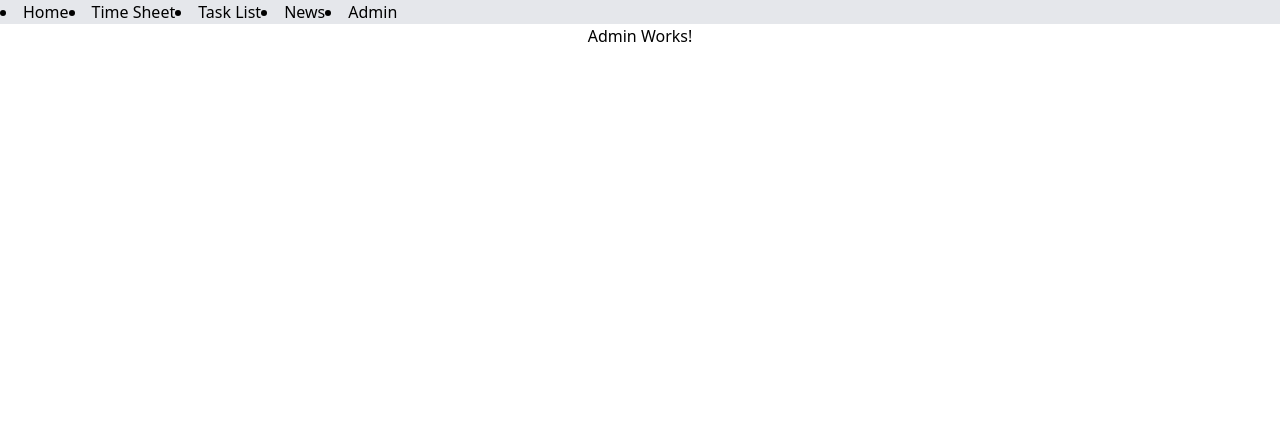
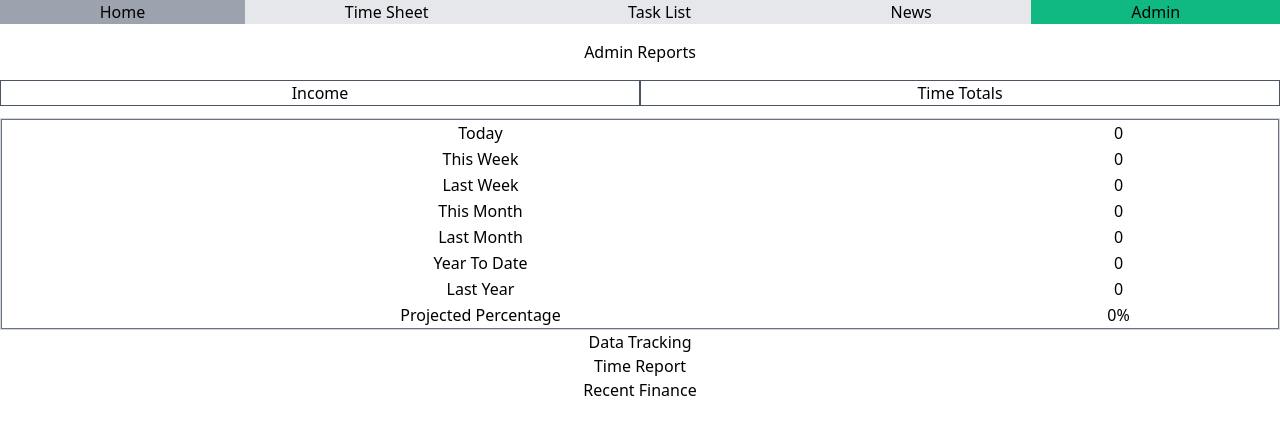
Before and after one commit to brycealbertazzi/OMAlbertazzi, a React (Create React App) app: page /admin in a window 1280 px wide. Shown: the top 434 px of the page. Built offline with nearby package versions, Linux system fonts and the light colour scheme.

Commit message:
Admin page progress, folder route restructure

```diff
--- a/package.json
+++ b/package.json
@@ -14,7 +14,7 @@
     "web-vitals": "^1.1.2"
   },
   "scripts": {
-    "start": "craco start",
+    "server": "craco start",
     "build": "craco build",
     "test": "craco test",
     "eject": "react-scripts eject"
--- a/src/App.js
+++ b/src/App.js
@@ -3,10 +3,10 @@ import React, { Fragment } from 'react';
 import { Navbar } from './components/Navbar';
 import { BrowserRouter as Router, Switch, Route } from 'react-router-dom';
 import { Home } from './components/Home';
-import { TimeSheet } from './components/TimeSheet';
-import { TaskList } from './components/TaskList';
-import { News } from './components/News';
-import { Admin } from './components/Admin';
+import { TimeSheet } from './components/time-sheet/TimeSheet';
+import { TaskList } from './components/task-list/TaskList';
+import { News } from './components/news/News';
+import { Admin } from './components/admin/Admin';
 
 const App = () => {
   return (
@@ -14,7 +14,7 @@ const App = () => {
       <Router>
         <Fragment>
             <Navbar></Navbar>
-            <div className="container">
+            <div>
                 <Switch>
                 {/* Home, Time Sheet, Task List, News, Admin */}
                     <Route exact path='/' component={Home}></Route>
--- a/src/components/Admin.js
+++ /dev/null
@@ -1,9 +0,0 @@
-import React from 'react'
-
-export const Admin = () => {
-    return (
-        <div>
-            <h1>Admin Works!</h1>
-        </div>
-    )
-}
--- a/src/components/Home.js
+++ b/src/components/Home.js
@@ -3,7 +3,7 @@ import React from 'react'
 export const Home = () => {
     return (
         <div>
-
+            <h1>Home Page!</h1>
         </div>
     )
 }
--- a/src/components/Navbar.js
+++ b/src/components/Navbar.js
@@ -1,27 +1,65 @@
 import React from 'react'
-import { Link } from 'react-router-dom';
+import { NavLink } from 'react-router-dom';
 
 export const Navbar = () => {
     // Home, Time Sheet, Task List, News, Admin
     return (
-        <div className="container mx-auto">
         <div className="flex bg-gray-200">
-                <li>
+            {/* <h1 className="flex-auto hover:bg-gray-400">
                 <Link to='/'>Home</Link>
-                </li>
-                <li>
+            </h1>
+            <h1 className="flex-auto hover:bg-gray-400">
                 <Link to='/time-sheet'>Time Sheet</Link>
-                </li>
-                <li>
+            </h1>
+            <h1 className="flex-auto hover:bg-gray-400">
                 <Link to='/task-list'>Task List</Link>
-                </li>
-                <li>
+            </h1>
+            <h1 className="flex-auto hover:bg-gray-400">
                 <Link to='/news'>News</Link>
-                </li>
-                <li>
+            </h1>
+            <h1 className="flex-auto hover:bg-gray-400">
                 <Link to='/admin'>Admin</Link>
-                </li>
-            </div>
+            </h1> */}
+            <NavLink
+                className="flex-auto hover:bg-gray-400"
+                activeClassName="bg-green-500"
+                to="/"
+                exact
+            >
+                Home
+            </NavLink>
+            <NavLink
+                className="flex-auto hover:bg-gray-400"
+                activeClassName="bg-green-500"
+                to="/time-sheet"
+                exact
+            >
+                Time Sheet
+            </NavLink>
+            <NavLink
+                className="flex-auto hover:bg-gray-400"
+                activeClassName="bg-green-500"
+                to="/task-list"
+                exact
+            >
+                Task List
+            </NavLink>
+            <NavLink
+                className="flex-auto hover:bg-gray-400"
+                activeClassName="bg-green-500"
+                to="/news"
+                exact
+            >
+                News
+            </NavLink>
+            <NavLink
+                className="flex-auto hover:bg-gray-400"
+                activeClassName="bg-green-500"
+                to="/admin"
+                exact
+            >
+                Admin
+            </NavLink>
         </div>
     )
 }
--- /dev/null
+++ b/src/components/admin/Admin.js
@@ -0,0 +1,76 @@
+import React, {useState} from 'react'
+
+export const Admin = () => {
+    const [isIncome, setIsIncome] = useState(true);
+
+    return (
+        <div>
+            <h1 className="my-4">Admin Reports</h1>
+            <div className="tabs flex justify-items-center my-3">
+                <button className="flex-1 hover:bg-blue-300 border border-gray-600" onClick={() => setIsIncome(true)}>Income</button>
+                <button className="flex-1 hover:bg-blue-300 border border-gray-600" onClick={() => setIsIncome(false)}>Time Totals</button>
+            </div>
+            {isIncome ?
+            <table className="table-fixed flex border-separate border border-gray-300">
+                <tbody className="flex-auto border border-gray-500">
+                    <tr className="flex">
+                        <td className="flex-auto w-3/4">Today</td>
+                        <td className="flex-auto w-1/4">0</td>
+                    </tr>
+                    <tr className="flex">
+                        <td className="flex-auto w-3/4">This Week</td>
+                        <td className="flex-auto w-1/4">0</td>
+                    </tr>
+                    <tr className="flex">
+                        <td className="flex-auto w-3/4">Last Week</td>
+                        <td className="flex-auto w-1/4">0</td>
+                    </tr>
+                    <tr className="flex">
+                        <td className="flex-auto w-3/4">This Month</td>
+                        <td className="flex-auto w-1/4">0</td>
+                    </tr>
+                    <tr className="flex">
+                        <td className="flex-auto w-3/4">Last Month</td>
+                        <td className="flex-auto w-1/4">0</td>
+                    </tr>
+                    <tr className="flex">
+                        <td className="flex-auto w-3/4">Year To Date</td>
+                        <td className="flex-auto w-1/4">0</td>
+                    </tr>
+                    <tr className="flex">
+                        <td className="flex-auto w-3/4">Last Year</td>
+                        <td className="flex-auto w-1/4">0</td>
+                    </tr>
+                    <tr className="flex">
+                        <td className="flex-auto w-3/4">Projected Percentage</td>
+                        <td className="flex-auto w-1/4">0%</td>
+                    </tr>
+                </tbody>
+            </table>
+            :
+            <table className="flex flex-col table-fixed border border-gray-300">
+                <thead className="flex-auto">
+                    <tr className="flex">
+                        <th className="flex-auto">Date</th>
+                        <th className="flex-auto">Time Keeper</th>
+                        <th className="flex-auto">Hours</th>
+                    </tr>
+                </thead>
+                <tbody className="flex-auto border border-gray-500">
+                    <tr className="flex">
+                        <td className="flex-auto">Sample 1</td>
+                        <td className="flex-auto">Sample 2</td>
+                        <td className="flex-auto">Sample 3</td>
+                    </tr>
+                </tbody>
+            </table>
+            }
+            {/* Data Tracking, Time Report, Recent Finance */}
+            <div className="flex flex-col">
+                <button>Data Tracking</button>
+                <button>Time Report</button>
+                <button>Recent Finance</button>
+            </div>
+        </div>
+    )
+}
```
Also changed, not shown: src/components/news/News.js (renamed from src/components/News.js), src/components/task-list/TaskList.js (renamed from src/components/TaskList.js), src/components/time-sheet/TimeSheet.js (renamed from src/components/TimeSheet.js). Lines whose indentation alone changed are shown as unchanged.
